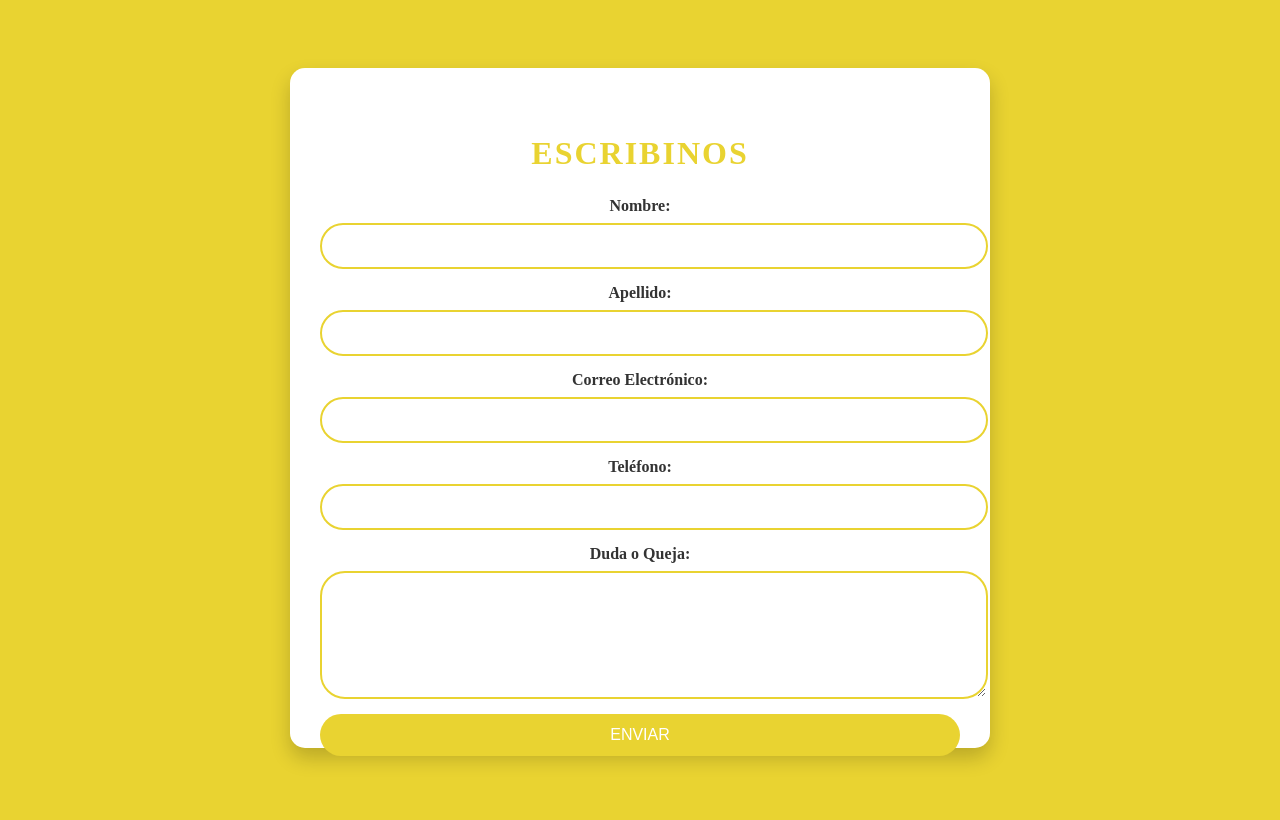
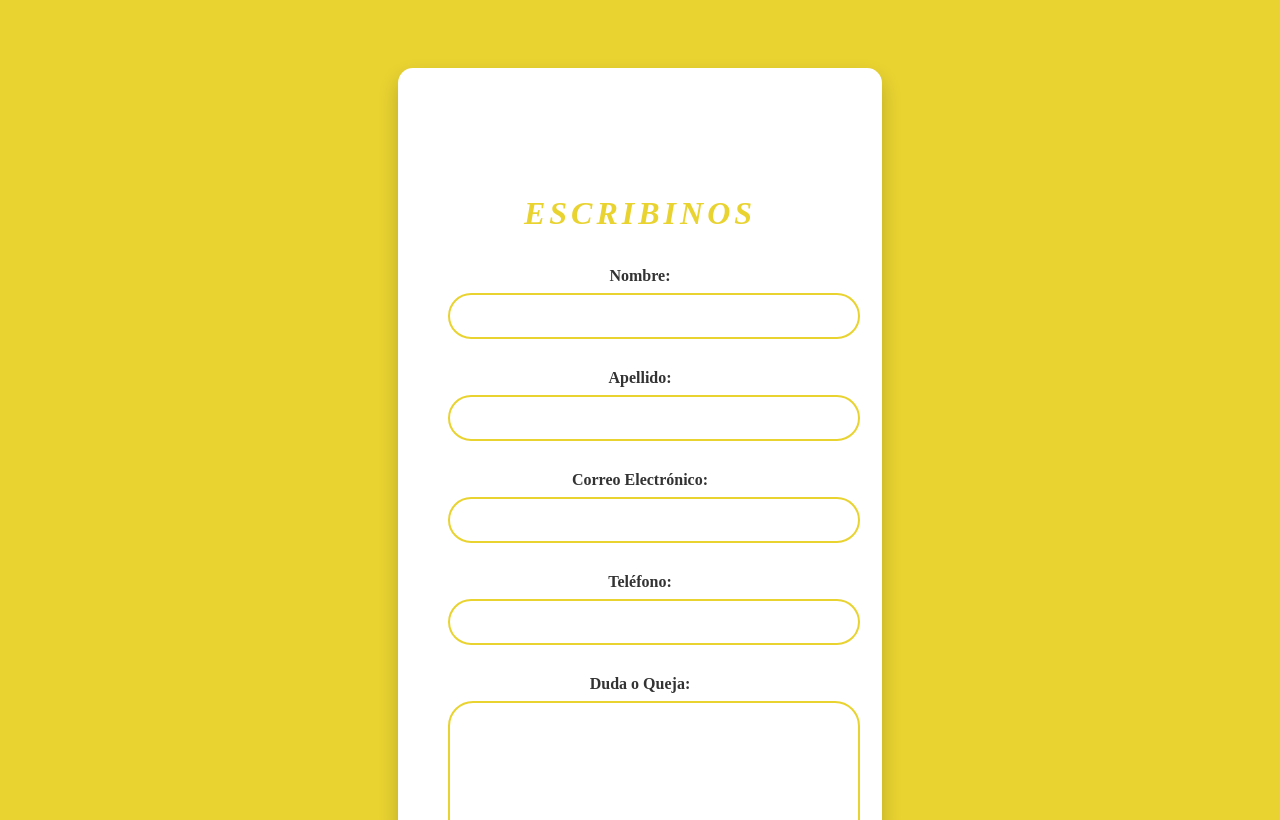
Before and after one commit to yapu115/Laboratorio-III-primer-parcial, a plain HTML site: page Formulario_contacto/form-contacto.html in a window 1280 px wide. Shown: the part 132-952 px from the top of the page. Drawn offline with nearby package versions, Linux system fonts and the light colour scheme; a web font is replaced by a local one.

Commit message:
contacto styles update

```diff
--- a/Formulario_contacto/styles.css
+++ b/Formulario_contacto/styles.css
@@ -3,9 +3,12 @@
 @import url("https://fonts.googleapis.com/css2?family=Barlow:ital,wght@0,100;0,200;0,300;0,400;0,500;0,600;0,700;0,800;0,900;1,100;1,200;1,300;1,400;1,500;1,600;1,700;1,800;1,900&display=swap");
 @import url("https://fonts.googleapis.com/css2?family=Barlow:ital,wght@0,100;0,200;0,300;0,400;0,500;0,600;0,700;0,800;0,900;1,100;1,200;1,300;1,400;1,500;1,600;1,700;1,800;1,900&family=Kalam:wght@300;400;700&display=swap");
 
+/*                ETIQUETAS                    */
+
 body {
   margin: 0;
   background-color: #e9d331;
+  justify-content: center;
 }
 
 html {
@@ -34,6 +37,8 @@ a {
   text-decoration: none; /* Saca el subrallado de los "a" */
   color: white;
 }
+
+/*                HEADER/NAVBAR                    */
 
 .container-burger1706 {
   display: grid;
@@ -79,22 +84,19 @@ nav a:hover {
   color: #e9d331;
 }
 
-/*                 ESCRIBINOS                  */
+/*                 FORM DE CONTACTO                  */
 
 .escribinos-container {
   margin: 80px auto;
   margin-top: 200px;
   width: 90%;
-  height: 600px;
-  /* display: grid;
-  grid-template-columns: repeat(2, 1fr);
-  grid-template-rows: 100px 20em 1fr; */
 
   background: #fff;
-  padding: 40px 30px;
+  /* padding: 150px 100px; */
+  padding: 100px 50px;
   border-radius: 15px;
   box-shadow: 0 10px 20px rgba(0, 0, 0, 0.2);
-  width: 50%;
+  width: 30%;
   text-align: center;
   transition: transform 0.3s, box-shadow 0.3s;
   z-index: 1;
@@ -105,24 +107,20 @@ nav a:hover {
   box-shadow: 0 20px 30px rgba(0, 0, 0, 0.3);
 }
 
-/* .escribinos-container p {
-  margin: 0 0 10px;
-  color: #555;
-} */
-
 form {
   display: flex;
   flex-direction: column;
   flex: 1;
-  /* margin-left: 20px; */
 }
 
 form h2 {
-  margin-bottom: 25px;
+  margin-bottom: 35px;
   color: #e9d331;
   font-size: 2em;
   text-transform: uppercase;
-  letter-spacing: 2px;
+  letter-spacing: 4px;
+  font-style: italic;
+  font-weight: bolder;
 }
 
 .dato-lbl {
@@ -135,7 +133,7 @@ form h2 {
 input,
 textarea {
   width: 100%;
-  margin-bottom: 15px;
+  margin-bottom: 30px;
   padding: 10px;
   border: 1px solid #ccc;
   border-radius: 4px;
@@ -157,14 +155,13 @@ textarea:focus {
 
 textarea {
   resize: vertical;
-  height: 100px;
+  min-height: 200px;
+  resize: none;
 }
 
 button {
-  /* padding: 10px 15px; */
-  /* background-color: #28a745; */
-  /* font-size: 16px; */
-
+  width: 50%;
+  margin: 0 auto;
   background-color: #e9d331;
   color: #fff;
   padding: 12px 20px;
@@ -174,6 +171,7 @@ button {
   transition: background 0.3s, transform 0.3s;
   font-size: 1em;
   text-transform: uppercase;
+  color: #000;
 }
 
 /*
@@ -246,6 +244,8 @@ button {
 
 @media screen and (max-width: 1100px) {
 }
+
+/*                RESPONSIVE                    */
 
 @media screen and (max-width: 768px) {
   header {
```
